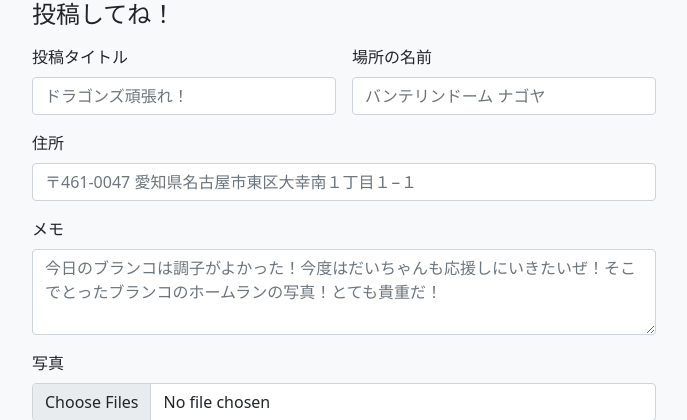
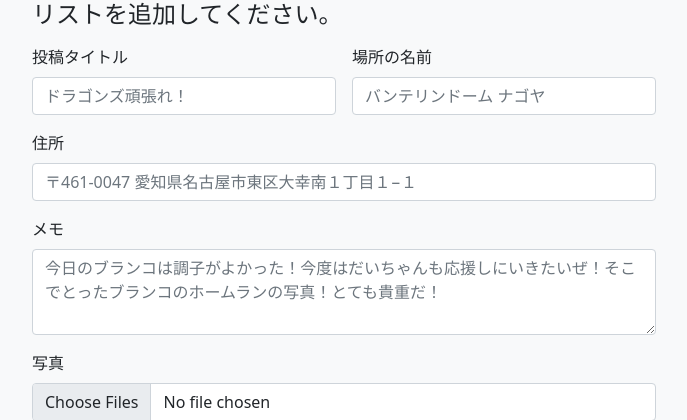
Before and after one commit to Tomo-osw/S11_Team, a Django app: template template/makelist.html in a window 1280 px wide. Shown: the top 420 px of the page, without its empty margins (140-827 px from the left). Run offline with Django 3.2, Linux system fonts and the light colour scheme; the template is opened without the code that fills it, so the values that code supplies are empty; some libraries are stand-ins or nearby versions.

Commit message:
追加コミット

```diff
--- a/template/makelist.html
+++ b/template/makelist.html
@@ -26,7 +26,7 @@
     <div class="container">
         <main>
             <div class="col-md-7 col-lg-8">
-                <h4 class="mb-3">投稿してね！</h4>
+                <h4 class="mb-3">リストを追加してください。</h4>
                 <form class="needs-validation" novalidate>
                     <div class="row g-3">
                         <div class="col-sm-6">
```
Also changed, not shown: 3 other files.
